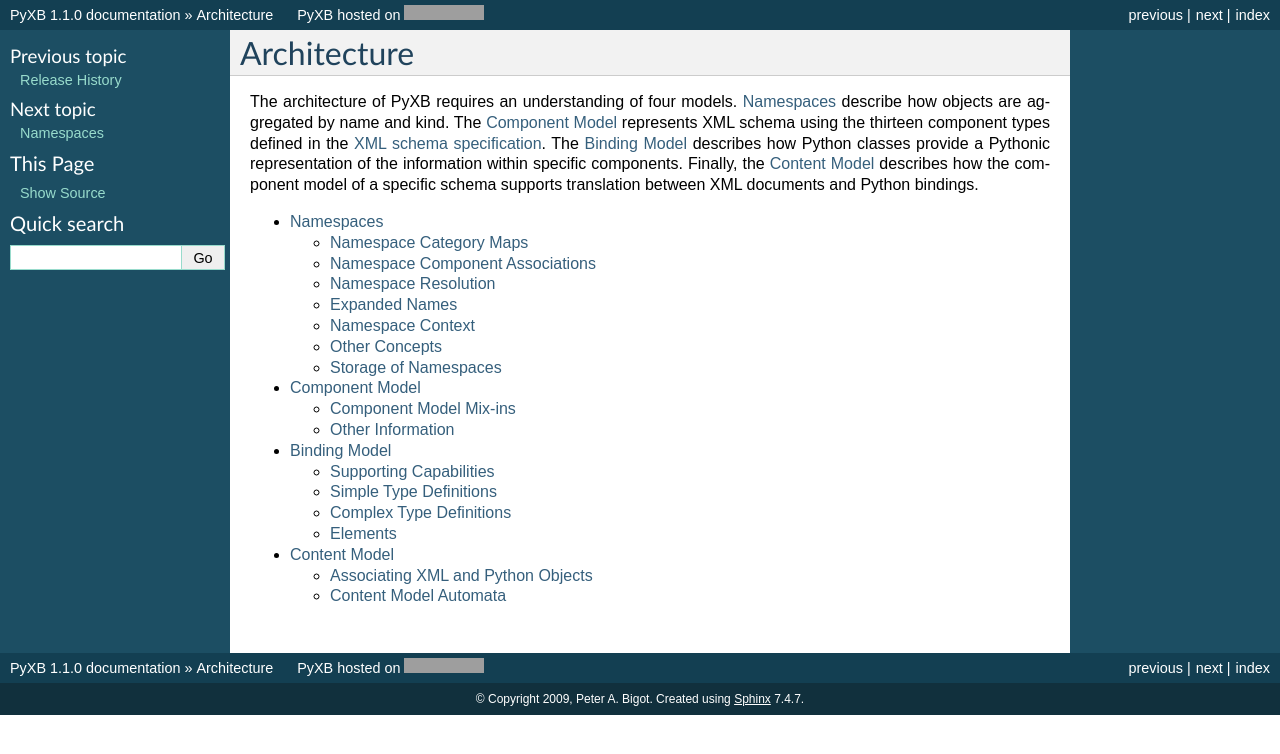
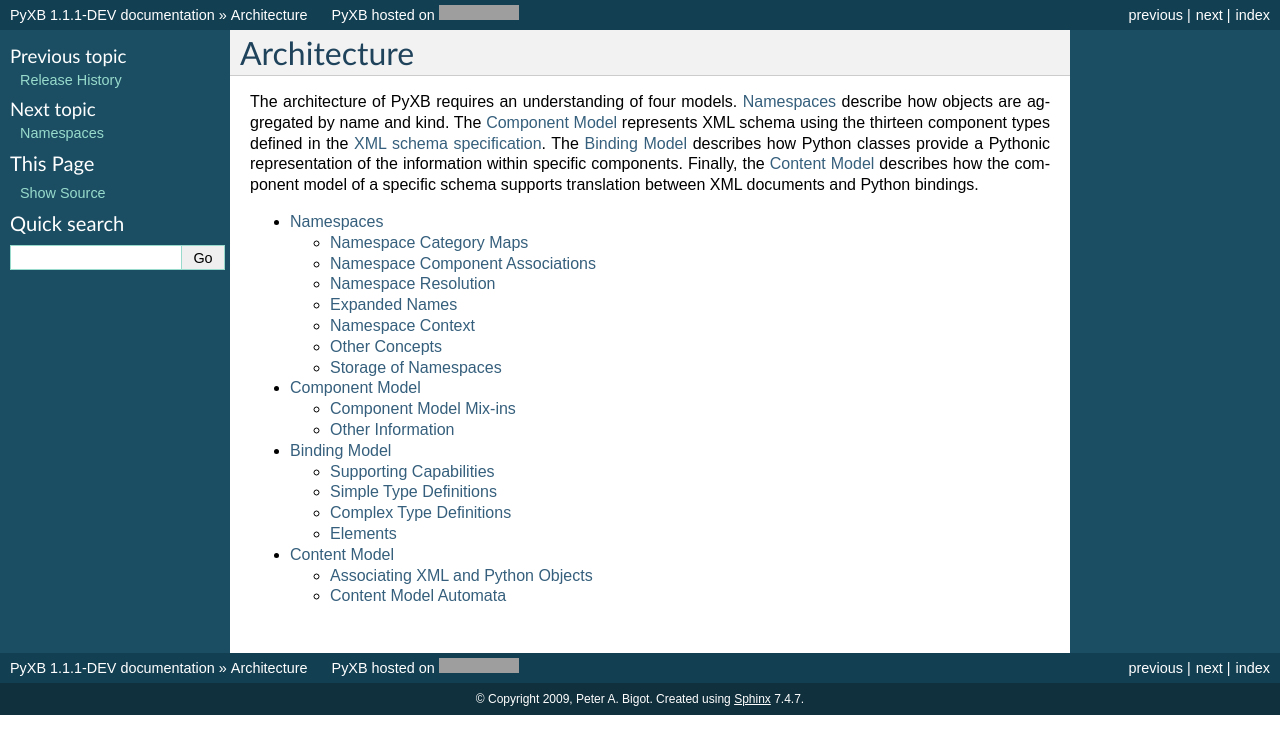
Before and after one commit to pabigot/pyxb, a Sphinx documentation site: the page built from doc/architecture.txt, in a window 1280 px wide. Shown: the top 754 px of the page. Built offline with Sphinx 7.4.7, drawn with Linux system fonts in a browser that asks for light colours; grey boxes are pictures that could not be loaded.

Commit message:
Update for next beta

```diff
--- a/doc/conf.py
+++ b/doc/conf.py
@@ -47,7 +47,7 @@
 # The short X.Y version.
 version = '1.1'
 # The full version, including alpha/beta/rc tags.
-release = '1.1.0'
+release = '1.1.1-DEV'
 
 # The language for content autogenerated by Sphinx. Refer to documentation
 # for a list of supported languages.
--- a/pyxb/__init__.py
+++ b/pyxb/__init__.py
@@ -53,7 +53,7 @@
         if issubclass(self.__class__.mro()[-2], ( list, dict )):
             super(cscRoot, self).__init__(*args)
 
-__version__ = '1.1.0'
+__version__ = '1.1.1-DEV'
 """The version of PyXB"""
 
 __url__ = 'http://pyxb.sourceforge.net'
--- a/setup.py
+++ b/setup.py
@@ -1,7 +1,7 @@
 #!/usr/bin/env python
 
 # The current version of the system.  Format is #.#.#[-DEV].
-version = '1.1.0'
+version = '1.1.1-DEV'
 
 import distutils.sysconfig
 
```
Also changed, not shown: README.txt (+7 -7 lines).
